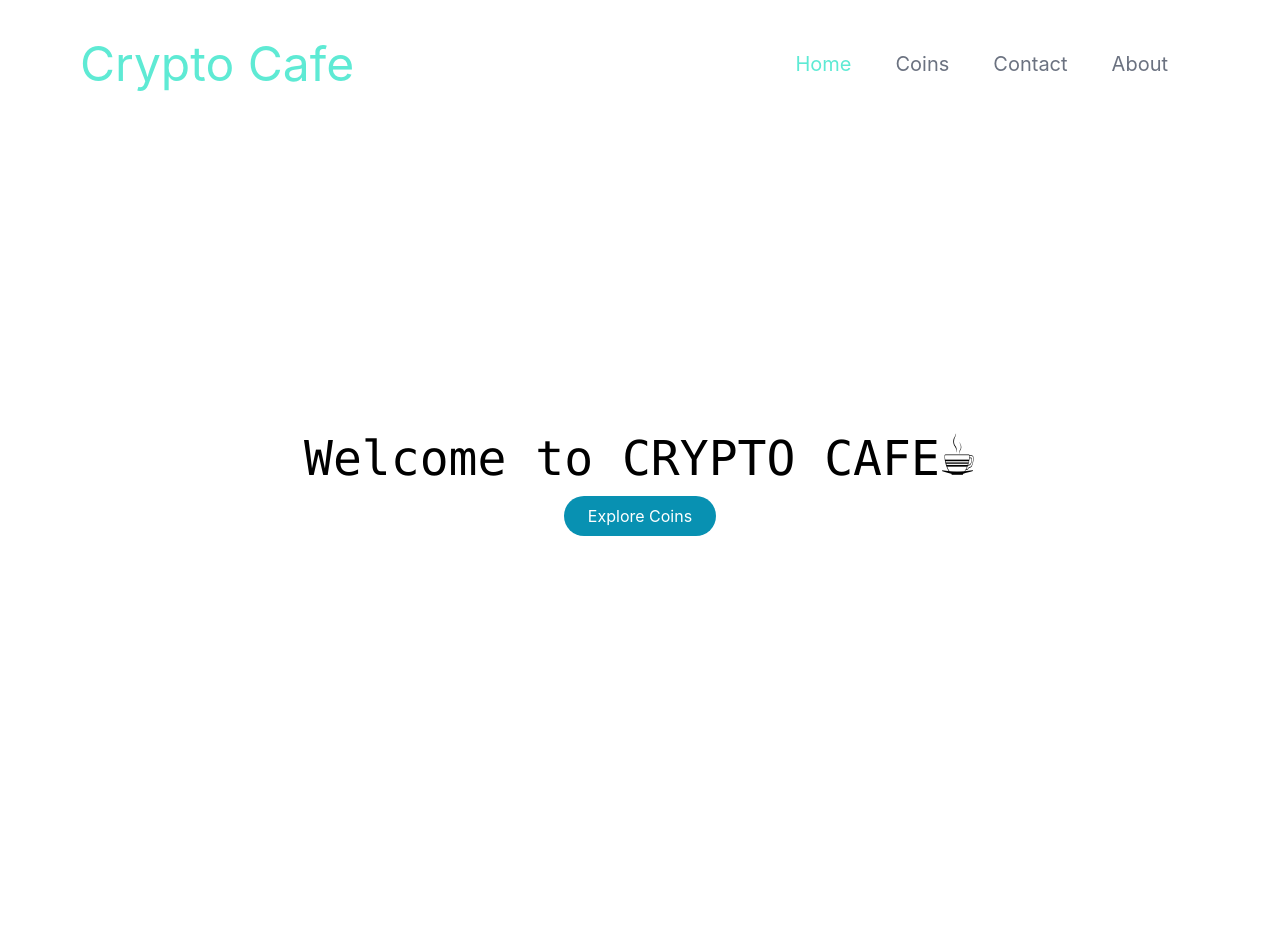
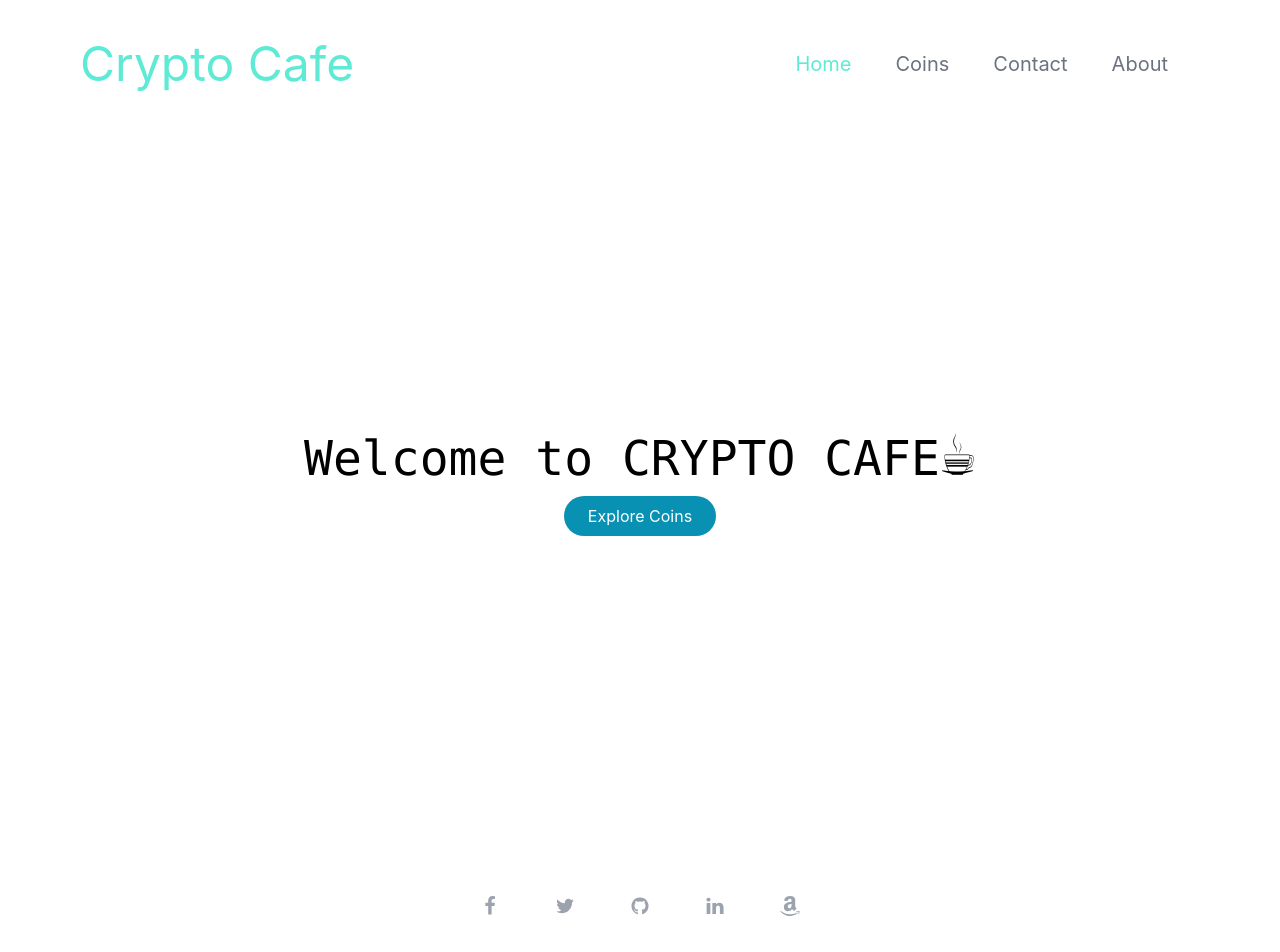
Before and after one commit to Tanvir-Alam625/Crypto-Cafe, a React (Create React App) app: page / in a window 1280 px wide. Shown: the top 952 px of the page. Before the commit the page ends 832 px from the top, so only its background shows below. Built offline with nearby package versions, Linux system fonts and the light colour scheme.

Commit message:
footer added

```diff
--- a/src/App.js
+++ b/src/App.js
@@ -1,5 +1,6 @@
 import { Route, Routes } from "react-router-dom";
 import "./App.css";
+import Footer from "./components/Footer/Footer";
 import Header from "./components/Header/Header";
 import About from "./components/main/About/About";
 import Coins from "./components/main/Coins/Coins";
@@ -18,6 +19,7 @@
         <Route path="/about" element={<About />} />
         <Route path="*" element={<NotFound />} />
       </Routes>
+      <Footer />
     </div>
   );
 }
--- /dev/null
+++ b/src/components/Footer/Footer.js
@@ -0,0 +1,92 @@
+import React from "react";
+
+const Footer = () => {
+  return (
+    <footer className="bg-white  w-full py-8 mt-8 ">
+      <div className="max-w-screen-xl mx-auto px-4">
+        <div className=" flex max-w-xs mx-auto items-center justify-between">
+          <a
+            href="https://github.com/Tanvir-Alam625/"
+            className="text-gray-400 hover:text-gray-800 transition-colors duration-200"
+          >
+            <svg
+              width="20"
+              height="20"
+              fill="currentColor"
+              className="text-xl hover:text-gray-800 transition-colors duration-200"
+              viewBox="0 0 1792 1792"
+              xmlns="http://www.w3.org/2000/svg"
+            >
+              <path d="M1343 12v264h-157q-86 0-116 36t-30 108v189h293l-39 296h-254v759h-306v-759h-255v-296h255v-218q0-186 104-288.5t277-102.5q147 0 228 12z"></path>
+            </svg>
+          </a>
+          <a
+            href="https://github.com/Tanvir-Alam625/"
+            className="text-gray-400 hover:text-gray-800 transition-colors duration-200"
+          >
+            <svg
+              width="20"
+              height="20"
+              fill="currentColor"
+              className="text-xl hover:text-gray-800 transition-colors duration-200"
+              viewBox="0 0 1792 1792"
+              xmlns="http://www.w3.org/2000/svg"
+            >
+              <path d="M1684 408q-67 98-162 167 1 14 1 42 0 130-38 259.5t-115.5 248.5-184.5 210.5-258 146-323 54.5q-271 0-496-145 35 4 78 4 225 0 401-138-105-2-188-64.5t-114-159.5q33 5 61 5 43 0 85-11-112-23-185.5-111.5t-73.5-205.5v-4q68 38 146 41-66-44-105-115t-39-154q0-88 44-163 121 149 294.5 238.5t371.5 99.5q-8-38-8-74 0-134 94.5-228.5t228.5-94.5q140 0 236 102 109-21 205-78-37 115-142 178 93-10 186-50z"></path>
+            </svg>
+          </a>
+          <a
+            href="https://github.com/Tanvir-Alam625/"
+            className="text-gray-400 hover:text-gray-800 transition-colors duration-200"
+          >
+            <svg
+              xmlns="http://www.w3.org/2000/svg"
+              width="20"
+              height="20"
+              fill="currentColor"
+              className="text-xl hover:text-gray-800 transition-colors duration-200"
+              viewBox="0 0 1792 1792"
+            >
+              <path d="M896 128q209 0 385.5 103t279.5 279.5 103 385.5q0 251-146.5 451.5t-378.5 277.5q-27 5-40-7t-13-30q0-3 .5-76.5t.5-134.5q0-97-52-142 57-6 102.5-18t94-39 81-66.5 53-105 20.5-150.5q0-119-79-206 37-91-8-204-28-9-81 11t-92 44l-38 24q-93-26-192-26t-192 26q-16-11-42.5-27t-83.5-38.5-85-13.5q-45 113-8 204-79 87-79 206 0 85 20.5 150t52.5 105 80.5 67 94 39 102.5 18q-39 36-49 103-21 10-45 15t-57 5-65.5-21.5-55.5-62.5q-19-32-48.5-52t-49.5-24l-20-3q-21 0-29 4.5t-5 11.5 9 14 13 12l7 5q22 10 43.5 38t31.5 51l10 23q13 38 44 61.5t67 30 69.5 7 55.5-3.5l23-4q0 38 .5 88.5t.5 54.5q0 18-13 30t-40 7q-232-77-378.5-277.5t-146.5-451.5q0-209 103-385.5t279.5-279.5 385.5-103zm-477 1103q3-7-7-12-10-3-13 2-3 7 7 12 9 6 13-2zm31 34q7-5-2-16-10-9-16-3-7 5 2 16 10 10 16 3zm30 45q9-7 0-19-8-13-17-6-9 5 0 18t17 7zm42 42q8-8-4-19-12-12-20-3-9 8 4 19 12 12 20 3zm57 25q3-11-13-16-15-4-19 7t13 15q15 6 19-6zm63 5q0-13-17-11-16 0-16 11 0 13 17 11 16 0 16-11zm58-10q-2-11-18-9-16 3-14 15t18 8 14-14z"></path>
+            </svg>
+          </a>
+          <a
+            href="https://github.com/Tanvir-Alam625/"
+            className="text-gray-400 hover:text-gray-800 transition-colors duration-200"
+          >
+            <svg
+              width="20"
+              height="20"
+              fill="currentColor"
+              className="text-xl hover:text-gray-800 transition-colors duration-200"
+              viewBox="0 0 1792 1792"
+              xmlns="http://www.w3.org/2000/svg"
+            >
+              <path d="M477 625v991h-330v-991h330zm21-306q1 73-50.5 122t-135.5 49h-2q-82 0-132-49t-50-122q0-74 51.5-122.5t134.5-48.5 133 48.5 51 122.5zm1166 729v568h-329v-530q0-105-40.5-164.5t-126.5-59.5q-63 0-105.5 34.5t-63.5 85.5q-11 30-11 81v553h-329q2-399 2-647t-1-296l-1-48h329v144h-2q20-32 41-56t56.5-52 87-43.5 114.5-15.5q171 0 275 113.5t104 332.5z"></path>
+            </svg>
+          </a>
+          <a
+            href="https://github.com/Tanvir-Alam625/"
+            className="text-gray-400 hover:text-gray-800 transition-colors duration-200"
+          >
+            <svg
+              width="20"
+              height="20"
+              fill="currentColor"
+              className="text-xl hover:text-gray-800 transition-colors duration-200"
+              viewBox="0 0 1792 1792"
+              xmlns="http://www.w3.org/2000/svg"
+            >
+              <path d="M1551 1476q15-6 26-3t11 17.5-15 33.5q-13 16-44 43.5t-95.5 68-141 74-188 58-229.5 24.5q-119 0-238-31t-209-76.5-172.5-104-132.5-105-84-87.5q-8-9-10-16.5t1-12 8-7 11.5-2 11.5 4.5q192 117 300 166 389 176 799 90 190-40 391-135zm207-115q11 16 2.5 69.5t-28.5 102.5q-34 83-85 124-17 14-26 9t0-24q21-45 44.5-121.5t6.5-98.5q-5-7-15.5-11.5t-27-6-29.5-2.5-35 0-31.5 2-31 3-22.5 2q-6 1-13 1.5t-11 1-8.5 1-7 .5h-10l-3-.5-2-1.5-1.5-3q-6-16 47-40t103-30q46-7 108-1t76 24zm-394-443q0 31 13.5 64t32 58 37.5 46 33 32l13 11-227 224q-40-37-79-75.5t-58-58.5l-19-20q-11-11-25-33-38 59-97.5 102.5t-127.5 63.5-140 23-137.5-21-117.5-65.5-83-113-31-162.5q0-84 28-154t72-116.5 106.5-83 122.5-57 130-34.5 119.5-18.5 99.5-6.5v-127q0-65-21-97-34-53-121-53-6 0-16.5 1t-40.5 12-56 29.5-56 59.5-48 96l-294-27q0-60 22-119t67-113 108-95 151.5-65.5 190.5-24.5q100 0 181 25t129.5 61.5 81 83 45 86 12.5 73.5v589zm-672 21q0 86 70 133 66 44 139 22 84-25 114-123 14-45 14-101v-162q-59 2-111 12t-106.5 33.5-87 71-32.5 114.5z"></path>
+            </svg>
+          </a>
+        </div>
+        <div className="text-center text-cyan-600 pt-10 sm:pt-12 font-light flex items-center justify-center">
+          All Rights Reserved By &copy; Crypto Cafe | 2022-2026
+        </div>
+      </div>
+    </footer>
+  );
+};
+
+export default Footer;
```
